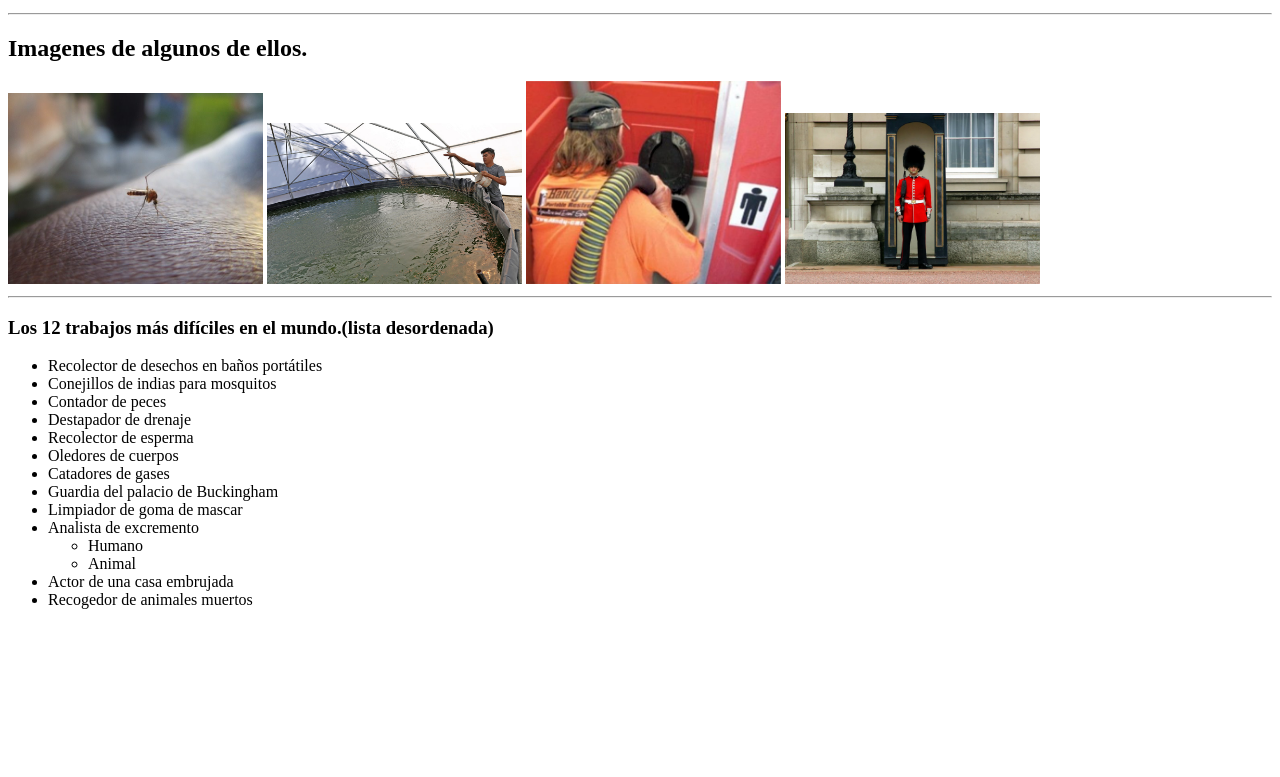
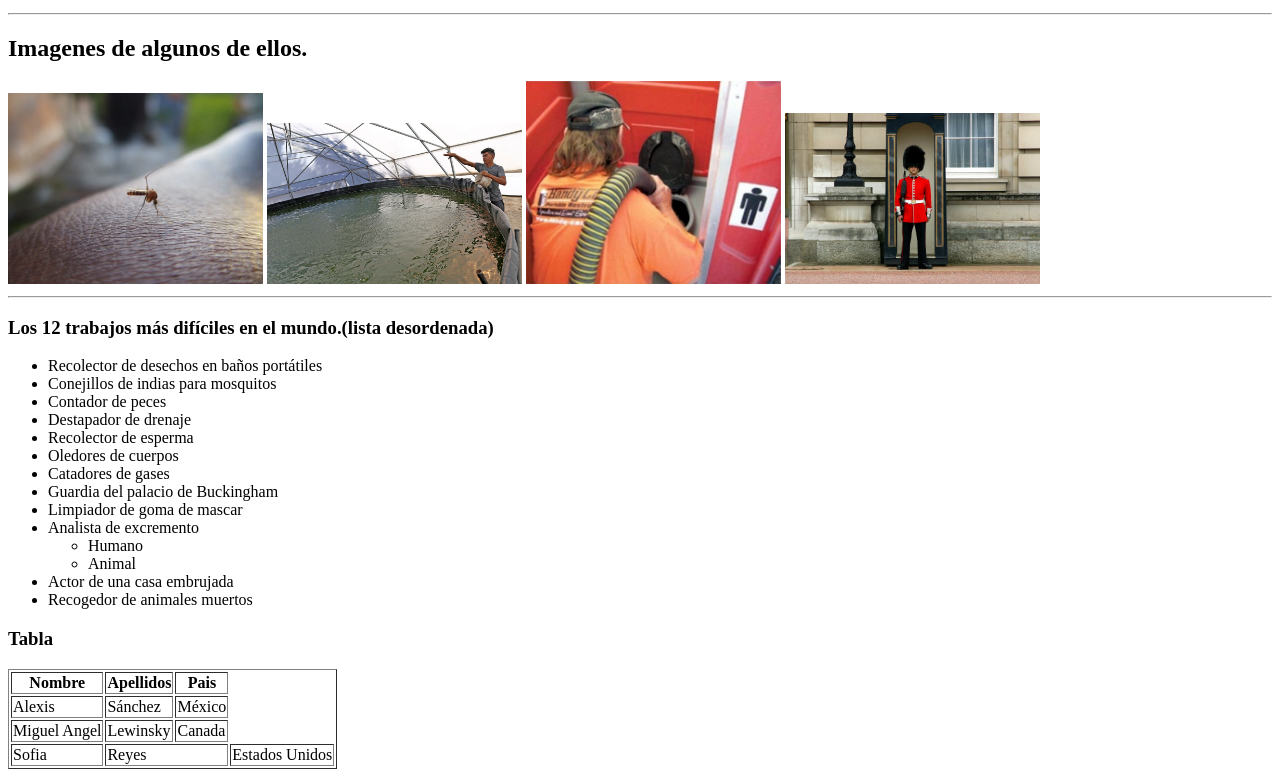
Before and after one commit to hiram-alexis/CursoHTML, a plain HTML site: page index.html in a window 1280 px wide. Shown: the part 589-1366 px from the top of the page. Before the commit the page ends 1214 px from the top, so only its background shows below. Drawn offline with Linux system fonts and the light colour scheme.

Commit message:
Tablas
Se agrego lo aprendido de  tablas a la página.

```diff
--- a/index.html
+++ b/index.html
@@ -61,6 +61,36 @@
 	<li>Actor de una casa embrujada</li>
 	<li>Recogedor de animales muertos</li>
 </ul>
+<h3>Tabla</h3>
+<table>
+	<table border="1">
+	<tr>
+
+		<th>Nombre</th>
+		<th>Apellidos</th>
+		<th>Pais</th>
+	</tr>
+
+	<tr>
+		<td>Alexis</td>
+		<td>Sánchez</td>
+		<td>México</td>
+	</tr>
+
+	<tr>
+		<td>Miguel Angel</td>
+		<td>Lewinsky</td>
+		<td>Canada</td>
+	</tr>
+
+	<tr>
+		<td>Sofia</td>
+		<td colspan="2">Reyes</td>
+		<td>Estados Unidos</td>
+	</tr>
+
+
+</table>
 
 </body>
 </html>
```
